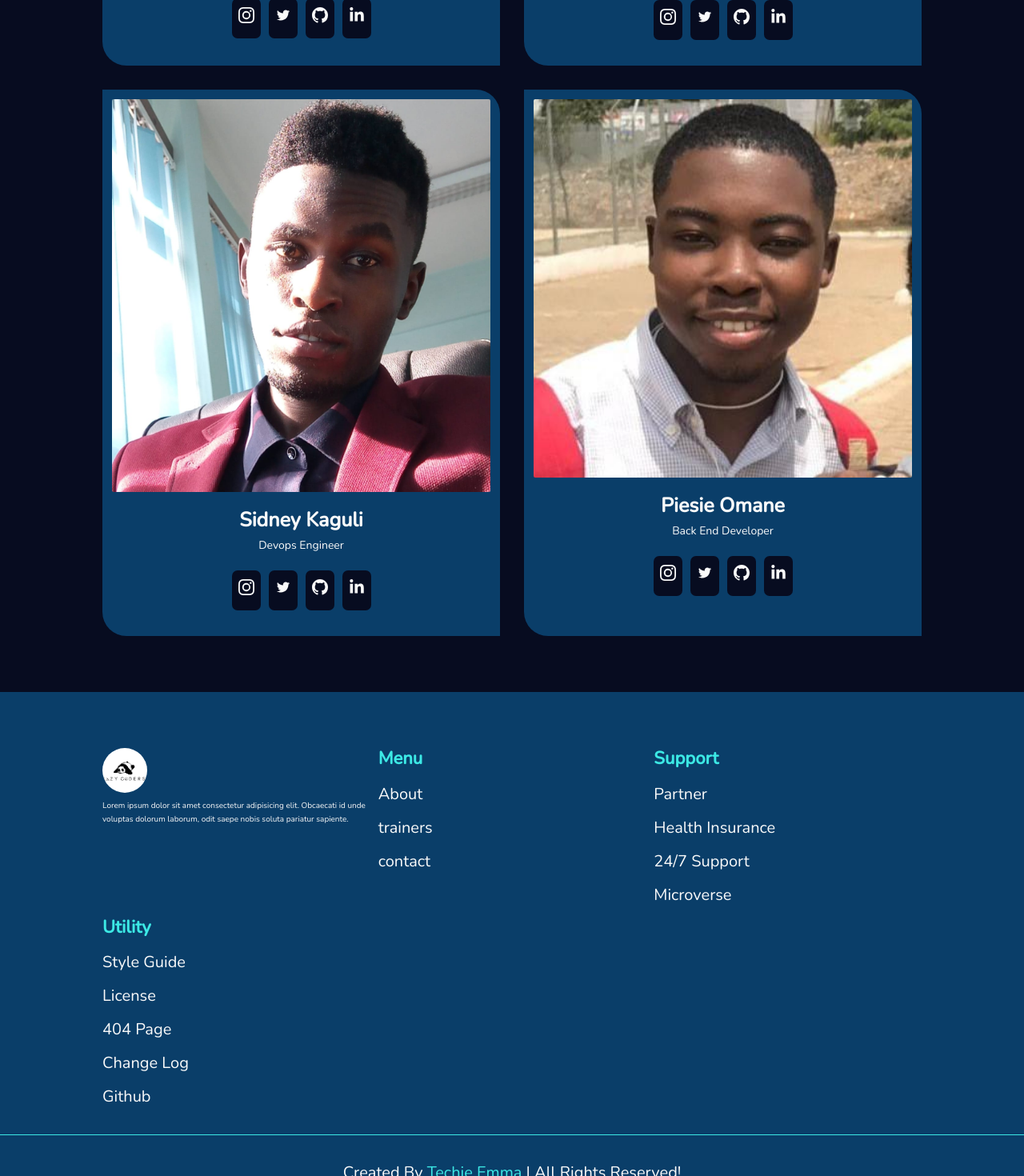
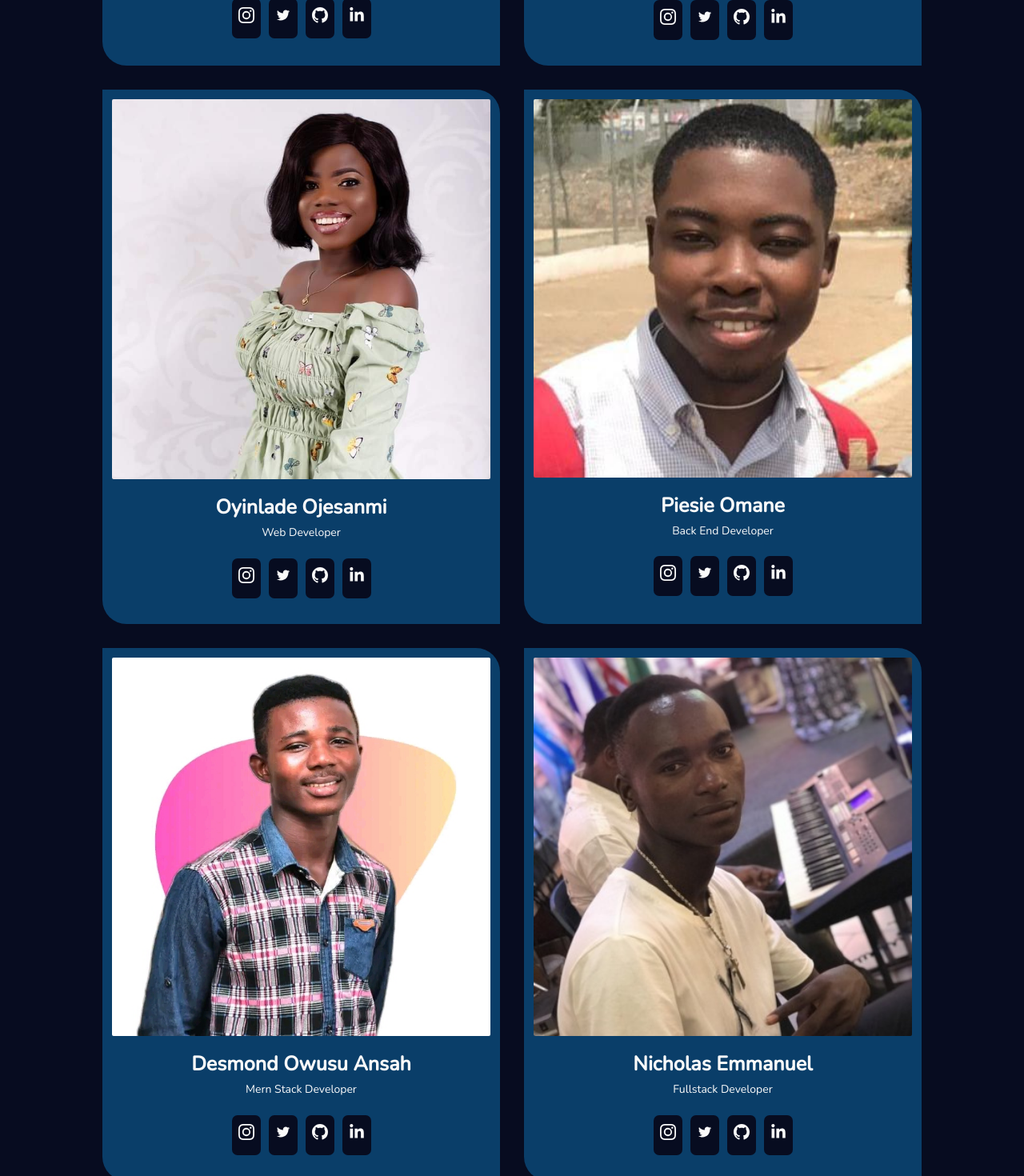
Before and after one commit to nickemma/microverse-lazy-coders, a React (Create React App) app: page /trainers in a window 1280 px wide. Shown: the part 1680-3150 px from the top of the page at 80% size. Built offline with nearby package versions, Linux system fonts and the light colour scheme.

Commit message:
add the final functionality

```diff
--- a/src/data.js
+++ b/src/data.js
@@ -177,8 +177,11 @@ const Trainer1 = require('./images/trainer1.png');
 const Trainer2 = require('./images/trainer2.png');
 const Trainer3 = require('./images/trainer3.png');
 const Trainer4 = require('./images/trainer4.png');
-const Trainer5 = require('./images/trainer5.png');
+const Trainer5 = require('./images/avatar4.jpg');
+const Trainer9 = require('./images/trainer5.png');
 const Trainer6 = require('./images/trainer6.png');
+const Trainer7 = require('./images/trainer7.png');
+const Trainer8 = require('./images/trainer8.png');
 
 export const trainers = [
   {
@@ -232,8 +235,8 @@ export const trainers = [
   {
     id: 5,
     image: Trainer5,
-    name: 'Sidney Kaguli',
-    job: 'Devops Engineer',
+    name: 'Oyinlade Ojesanmi',
+    job: 'Web Developer',
     socials: [
       'https://instagram.com/',
       'https://twitter.com/',
@@ -253,4 +256,41 @@ export const trainers = [
       'https://linkedin.com/',
     ],
   },
+  {
+    id: 7,
+    image: Trainer7,
+    name: 'Desmond Owusu Ansah',
+    job: 'Mern Stack Developer',
+    socials: [
+      'https://instagram.com/',
+      'https://twitter.com/',
+      'https://github.com/',
+      'https://linkedin.com/',
+    ],
+  },
+
+  {
+    id: 8,
+    image: Trainer8,
+    name: 'Nicholas Emmanuel',
+    job: 'Fullstack Developer',
+    socials: [
+      'https://instagram.com/',
+      'https://twitter.com/',
+      'https://github.com/',
+      'https://linkedin.com/',
+    ],
+  },
+  {
+    id: 9,
+    image: Trainer9,
+    name: 'Sidney Kaguli',
+    job: 'Devops Engineer',
+    socials: [
+      'https://instagram.com/',
+      'https://twitter.com/',
+      'https://github.com/',
+      'https://linkedin.com/',
+    ],
+  },
 ];
```
Also changed, not shown: src/images/trainer7.png (added), src/images/trainer8.png (added).
